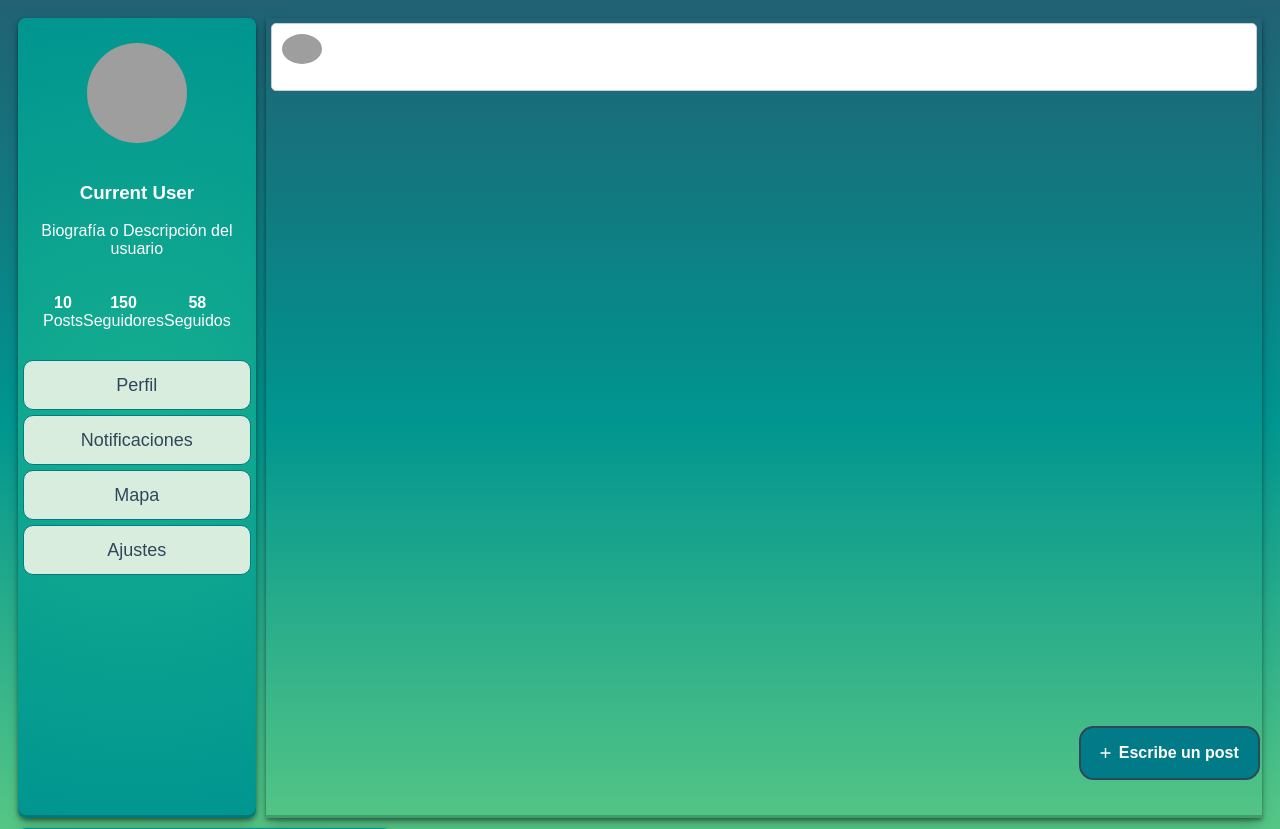
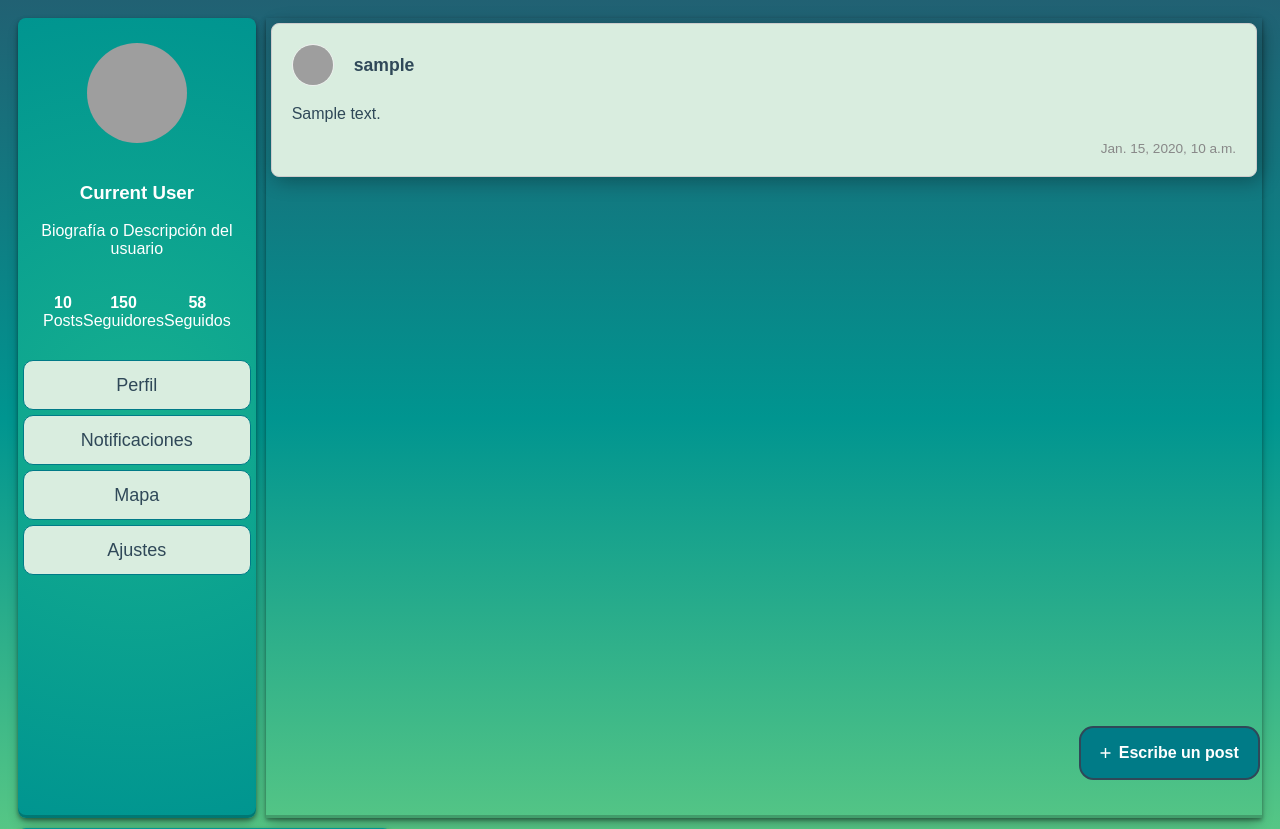
Before and after one commit to CamiloAgr17/comunidadverde, a Django app: page /post/crear/ in a window 1280 px wide. Shown: the top 829 px of the page. Run offline with Django 5.2, Linux system fonts and the light colour scheme; a user stored in the database is signed in; tables that the repository leaves empty hold one stand-in row (values such as "Sample post"); grey boxes are pictures that could not be loaded.

Commit message:
css posts v1 y post de prueba

```diff
--- a/inicio/static/feed/css/style.css
+++ b/inicio/static/feed/css/style.css
@@ -450,3 +450,92 @@ select.form-control[multiple] {
 .submit-button:hover {
   background-color: #57c785;
 }
+
+/** ESTILO DE LAS CARDS EN LA LISTA DE POSTS **/
+
+.posts-container {
+    width: 100%;
+    display: flex;
+    flex-direction: column;
+    gap: 20px;
+}
+
+.post-card {
+    background-color: #d9eddf;
+    border-radius: 8px;
+    box-shadow: 4px 4px 20px rgba(0, 0, 0, 0.3);
+    padding: 20px;
+    margin-bottom: 0;
+    overflow: hidden;
+}
+
+.post-header {
+    display: flex;
+    align-items: center;
+    margin-bottom: 15px;
+}
+
+
+.avatar-small {
+    width: 40px;
+    height: 40px;
+    border-radius: 50%;
+    object-fit: cover;
+    margin-right: 10px;
+    border: 1px solid #eee;
+}
+
+
+.post-header strong {
+    font-size: 1.1em;
+    color: #2f4858;
+}
+
+.post-card p {
+    font-size: 1em;
+    line-height: 1.5;
+    color: #2f4858;
+    margin-bottom: 15px;
+    white-space: pre-wrap;
+    word-wrap: break-word;
+}
+
+.post-image {
+    max-width: 100%;
+    height: auto;
+    display: block;
+    border-radius: 4px;
+    margin-top: 10px;
+    margin-bottom: 15px;
+}
+
+.post-card small {
+    font-size: 0.85em;
+    color: #888;
+    display: block;
+    text-align: right;
+    margin-top: 10px;
+}
+
+.no-posts-message {
+    text-align: center;
+    color: #666;
+    padding: 20px;
+    background-color: #f8f8f8;
+    border-radius: 8px;
+    box-shadow: 0 1px 3px rgba(0,0,0,0.05);
+}
+
+/* Optional: Add some responsive adjustments */
+@media (max-width: 650px) {
+    body {
+        padding: 10px;
+    }
+    .posts-container {
+        max-width: 100%; /* Allow full width on smaller screens */
+        padding: 0 10px; /* Add some padding on the sides */
+    }
+    .post-card {
+        padding: 15px;
+    }
+}
--- a/inicio/templates/feed.html
+++ b/inicio/templates/feed.html
@@ -44,23 +44,25 @@
         <!-- placeholder, pero esta es la logica de mostrar los posts -->
         <!-- cambien o ajusten a su necesidad -->
 
+        <div class="posts-container"> {# <--- WRAP YOUR POSTS IN THIS CONTAINER #}
             {% if posts %}
                 {% for post in posts %}
                     <div class="post-card">
                         <div class="post-header">
                             <img src="{% static 'img/user-icon.png' %}" class="avatar-small" />
-                    <strong>{{ post.autor.username }}</strong>
+                            <strong>{{ post.author.username }}</strong> {# Corrected to post.author.username #}
                         </div>
-                <p>{{ post.contenido }}</p>
+                        <p>{{ post.content }}</p> {# Corrected to post.content #}
                         {% if post.imagen %}
                         <img src="{{ post.imagen.url }}" class="post-image" />
                         {% endif %}
-                <small>{{ post.fecha_publicacion }}</small>
+                        <small>{{ post.fecha_creacion }}</small> {# Corrected to post.fecha_creacion #}
                     </div>
                 {% endfor %}
             {% else %}
-            <p>No hay publicaciones disponibles.</p>
+                <p class="no-posts-message">No hay publicaciones disponibles.</p>
             {% endif %}
+        </div>
     </main>
 
 
```
Lines whose indentation alone changed are shown as unchanged.
